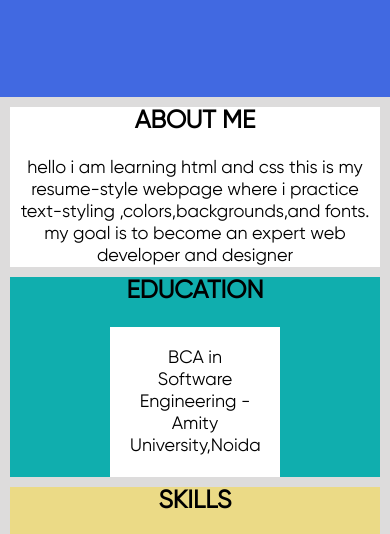
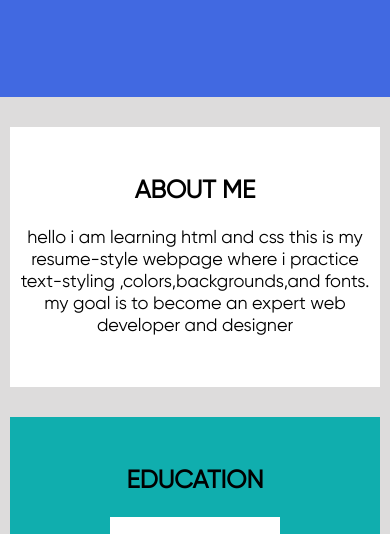
Before and after one commit to RitikWeb22/modern-resume-html-css, a plain HTML site: page index.html in a window 390 px wide. Shown: the part 268-802 px from the top of the page. Drawn offline with Linux system fonts and the light colour scheme.

Commit message:
resume v2

```diff
--- a/style.css
+++ b/style.css
@@ -107,7 +107,13 @@ p {
 }
 @media (max-width: 750px) {
   .same {
-    padding: 0;
-    margin: 10px;
+    margin: 50px 0;
+    padding: 50px 0;
+    margin: 30px 10px;
+  }
+  #skills,
+  #education,
+  #projects p {
+    margin: 0 10px;
   }
 }
```
